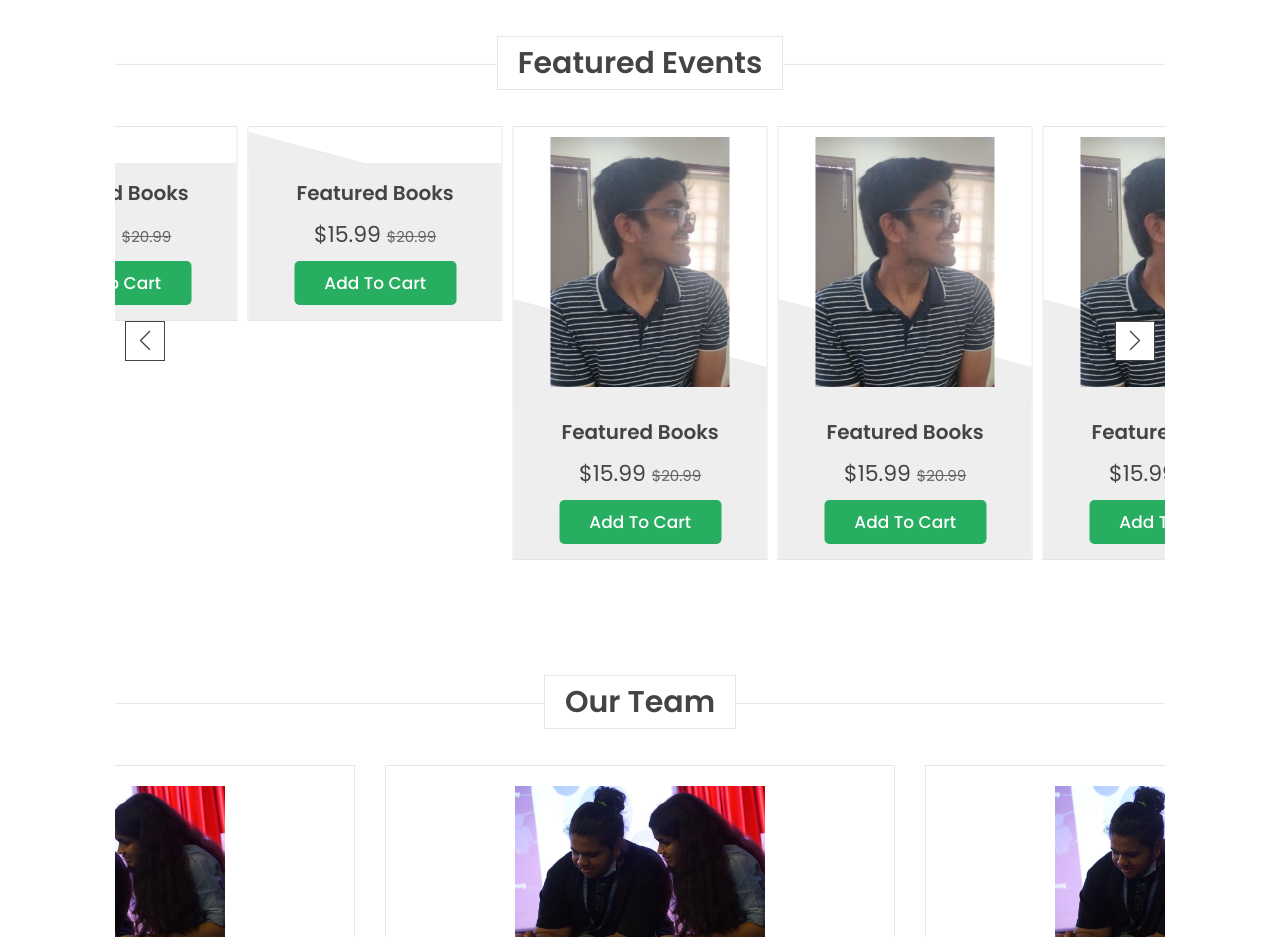
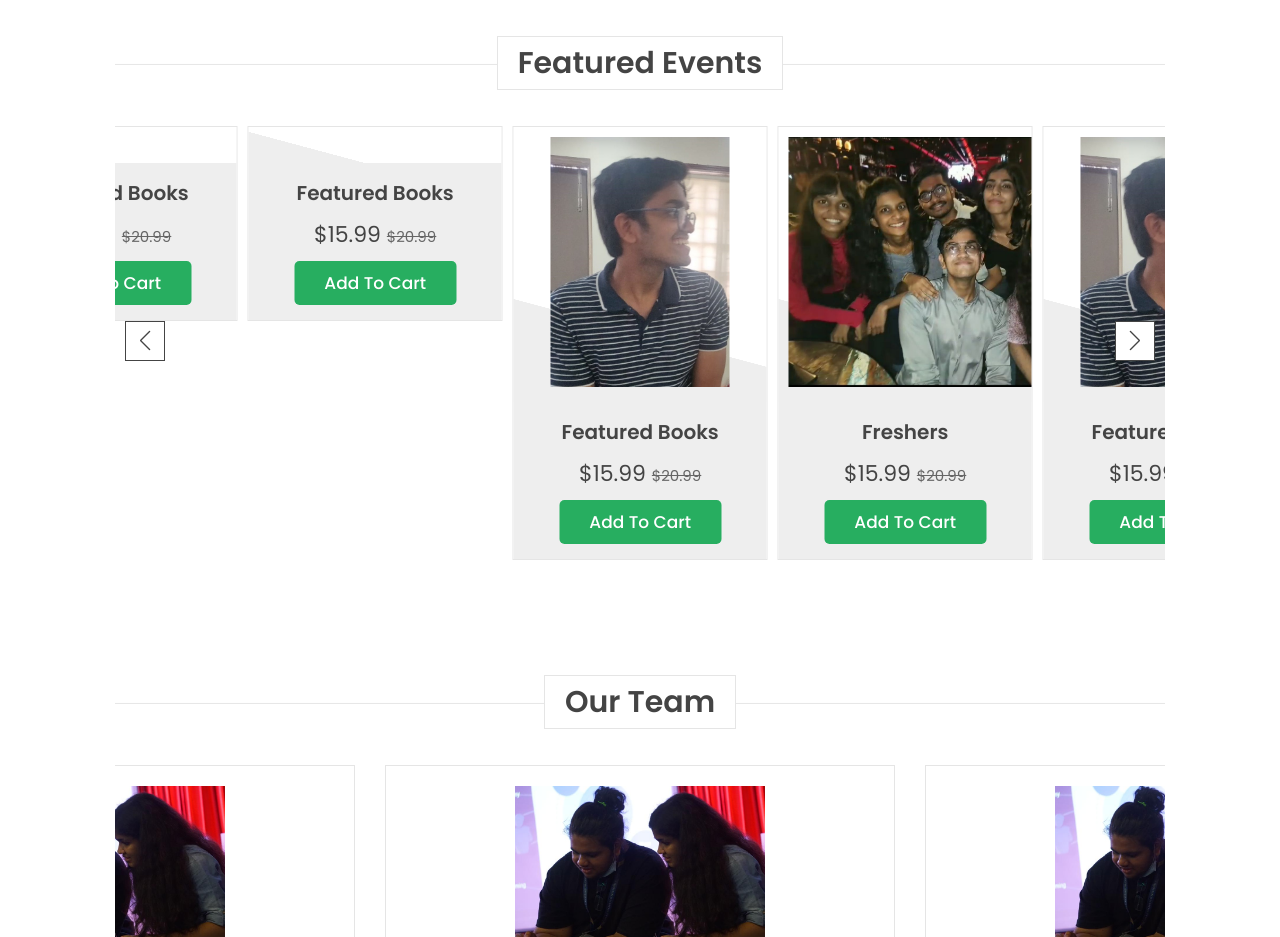
Before and after one commit to rathod-pratham/rathod-pratham.github.io, a plain HTML site: page home.html in a window 1280 px wide. Shown: the part 800-1737 px from the top of the page. Drawn offline with nearby package versions, Linux system fonts and the light colour scheme.

Commit message:
freshers

```diff
--- a/home.html
+++ b/home.html
@@ -144,10 +144,10 @@
                     <a href="#" class="fas fa-eye"></a>
                 </div>
                 <div class="image">
-                    <img src="image/book-1.png" alt="">
+                    <img src="image/book-2.png" alt="">
                 </div>
                 <div class="content">
-                    <h3>featured books</h3>
+                    <h3>Freshers</h3>
                     <div class="price">$15.99 <span>$20.99</span></div>
                     <a href="#" class="btn">add to cart</a>
                 </div>
```
Also changed, not shown: image/book-2.png (added).
